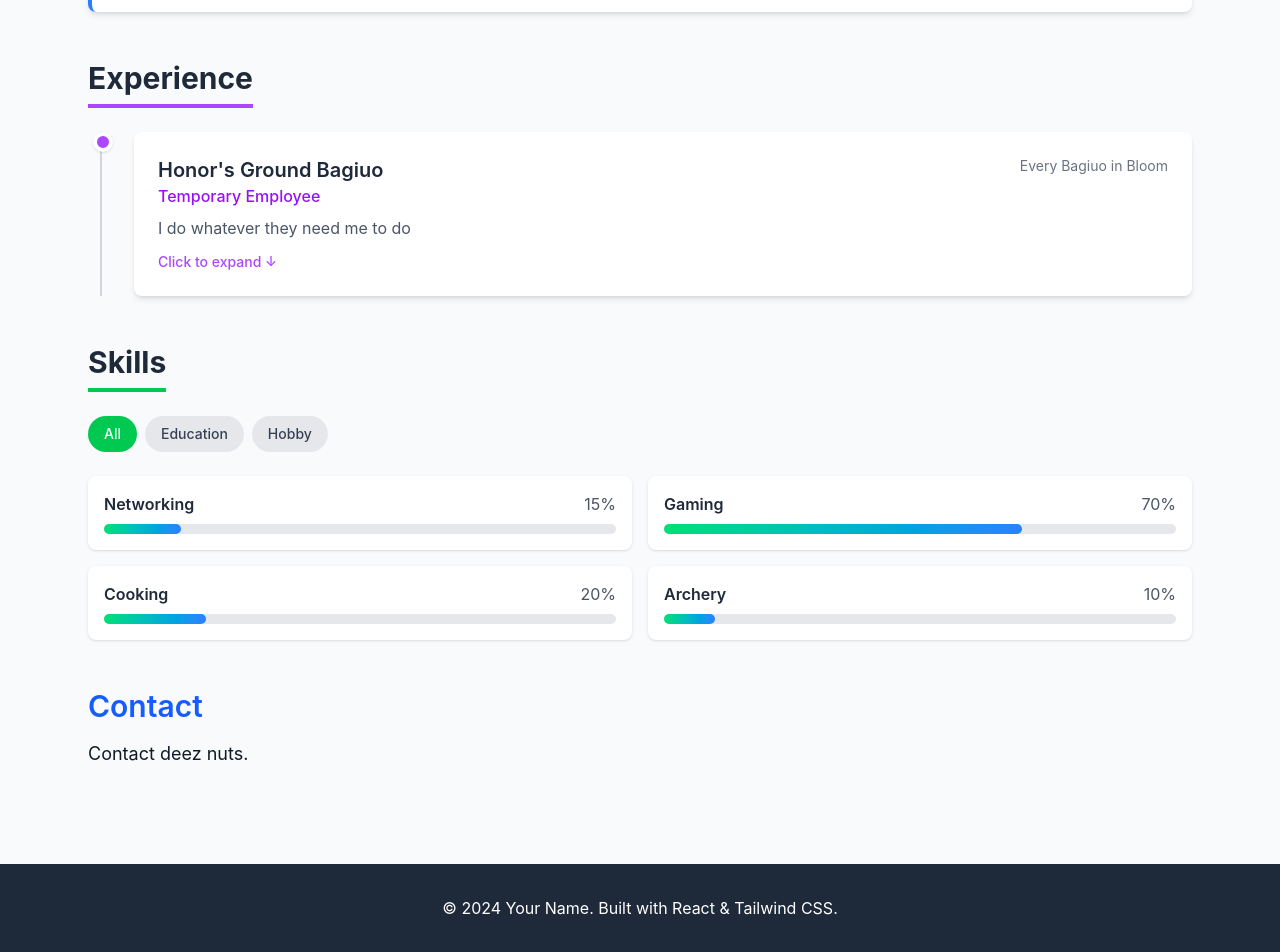
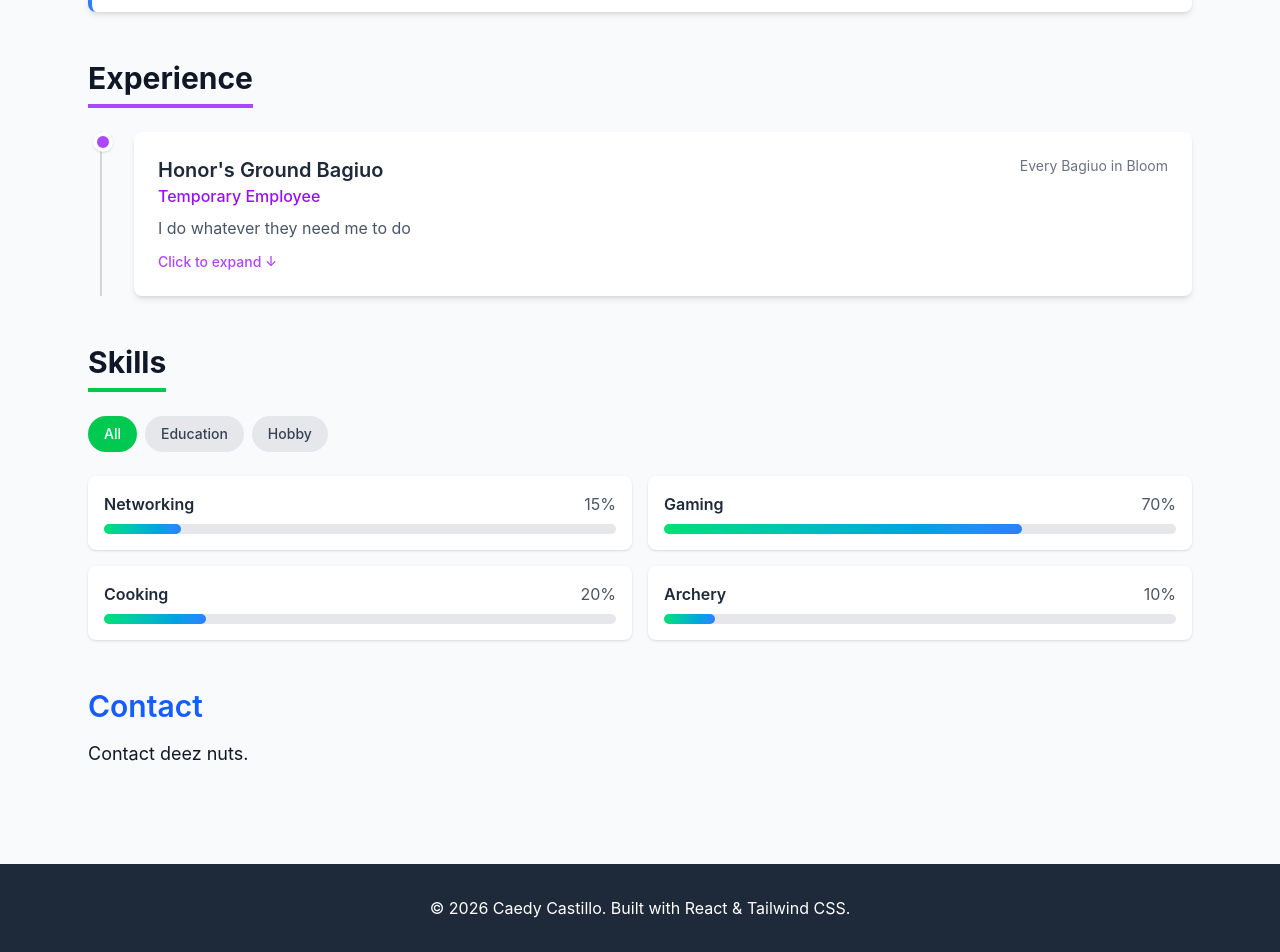
Before and after one commit to Rinksu-lynx/Castillo-Final_Project, a React (Vite) app: page / in a window 1280 px wide. Shown: the part 761-1713 px from the top of the page. Built offline with nearby package versions, Linux system fonts and the light colour scheme.

Commit message:
Text color edit

```diff
--- a/src/App.jsx
+++ b/src/App.jsx
@@ -84,7 +84,7 @@ function App() {
         </main>
 
         <footer className="bg-gray-800 text-white py-8 text-center">
-          <p>© 2024 Your Name. Built with React & Tailwind CSS.</p>
+          <p>© 2026 Caedy Castillo. Built with React & Tailwind CSS.</p>
         </footer>
       </div>
     </div>
--- a/src/components/Education.jsx
+++ b/src/components/Education.jsx
@@ -23,7 +23,7 @@ const Education = () => {
   if (!educationList || educationList.length === 0) {
     return (
       <section id="education" className="my-12">
-        <h2 className="text-3xl font-bold text-gray-800 mb-6">Education</h2>
+        <h2 className="text-3xl font-bold text-white-800 mb-6">Education</h2>
         <p>No education data available.</p>
       </section>
     );
--- a/src/components/Experience.jsx
+++ b/src/components/Experience.jsx
@@ -16,7 +16,7 @@ const Experience = () => {
 
   return (
     <section id="experience" className="my-12 scroll-mt-20">
-      <h2 className="text-3xl font-bold text-gray-800 mb-6 border-b-4 border-purple-500 inline-block pb-2">Experience</h2>
+      <h2 className="text-3xl font-bold text-white-800 mb-6 border-b-4 border-purple-500 inline-block pb-2">Experience</h2>
       <div className="relative border-l-2 border-gray-300 ml-3 space-y-8">
         {experiences.map((job) => (
           <div key={job.id} className="ml-8 relative">
--- a/src/components/Skills.jsx
+++ b/src/components/Skills.jsx
@@ -15,7 +15,7 @@ const Skills = () => {
 
   return (
     <section id="skills" className="my-12 scroll-mt-20">
-      <h2 className="text-3xl font-bold text-gray-800 mb-6 border-b-4 border-green-500 inline-block pb-2">Skills</h2>
+      <h2 className="text-3xl font-bold text-white-800 mb-6 border-b-4 border-green-500 inline-block pb-2">Skills</h2>
 
       <div className="flex gap-2 mb-6 flex-wrap">
         {['all', 'Education', 'Hobby'].map((cat) => (
```
